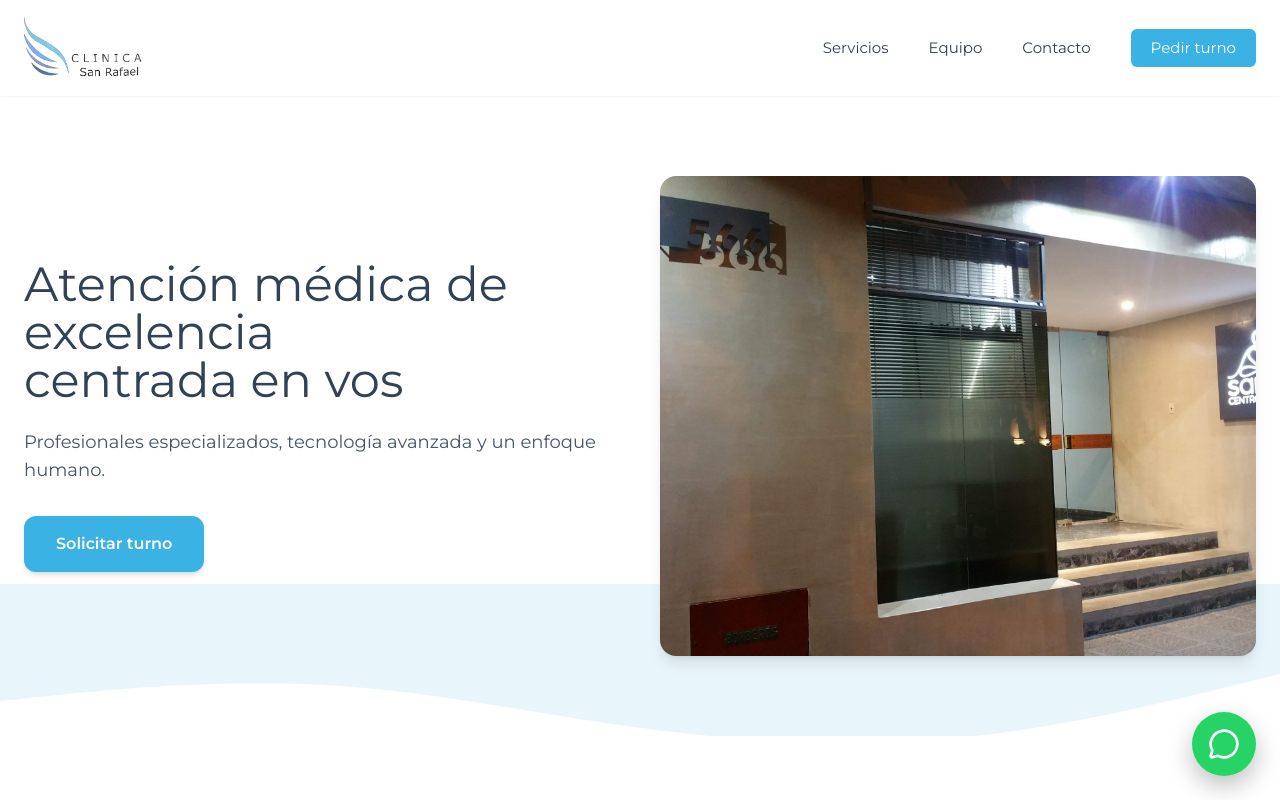
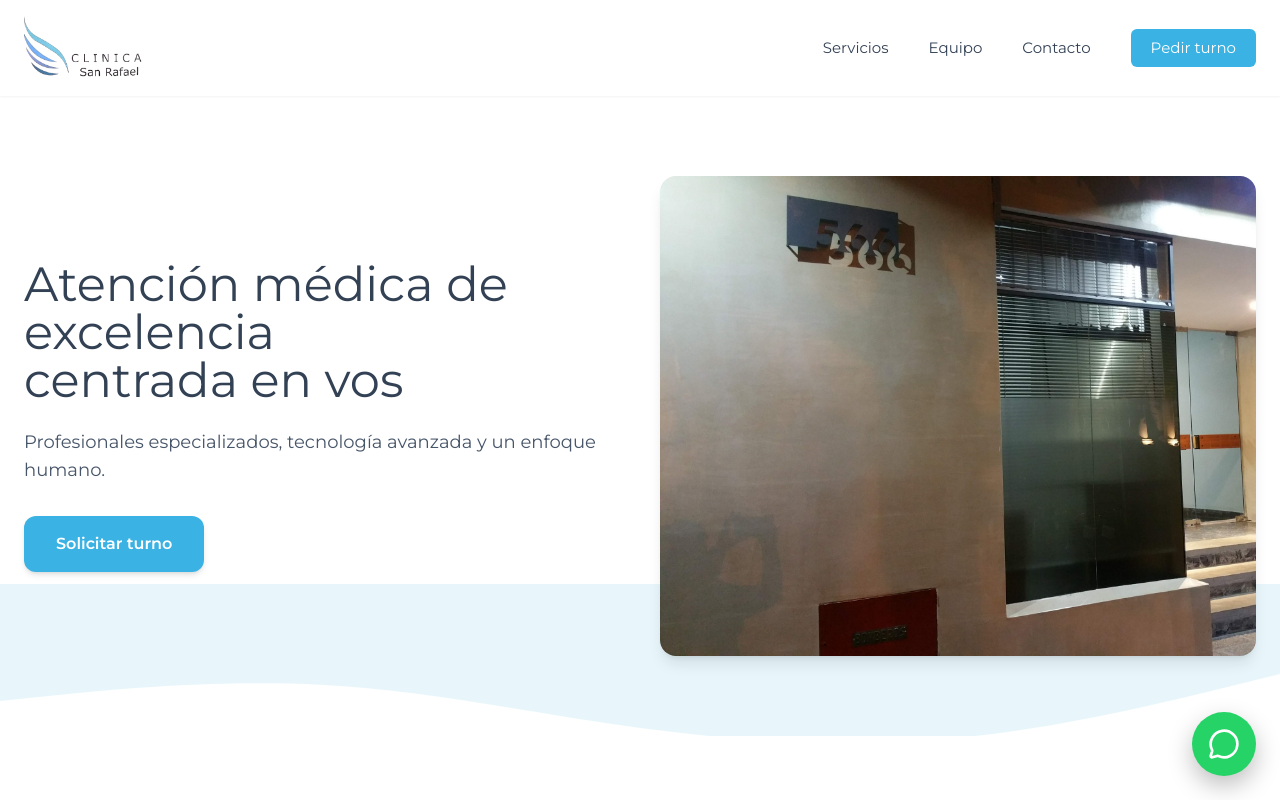
Before and after one commit to paular19/clinica-turnos, a Next.js app in the folder clinica-landing/: page / in a window 1280 px wide. Shown: the top 800 px of the page. Built offline with nearby package versions, Linux system fonts and the light colour scheme.

Commit message:
Hero: shift image focus left with object-left to reveal desired area

```diff
--- a/clinica-landing/app/components/public/Hero.tsx
+++ b/clinica-landing/app/components/public/Hero.tsx
@@ -40,7 +40,7 @@ export default function HeroClinicaCompleto() {
             src="/assets/hero-entrada.jpg"
             alt="Equipo médico profesional"
             fill
-            className="object-cover"
+            className="object-cover object-left"
             priority
           />
           <div className="absolute inset-0 bg-[var(--brand-500)]/15" />
```
